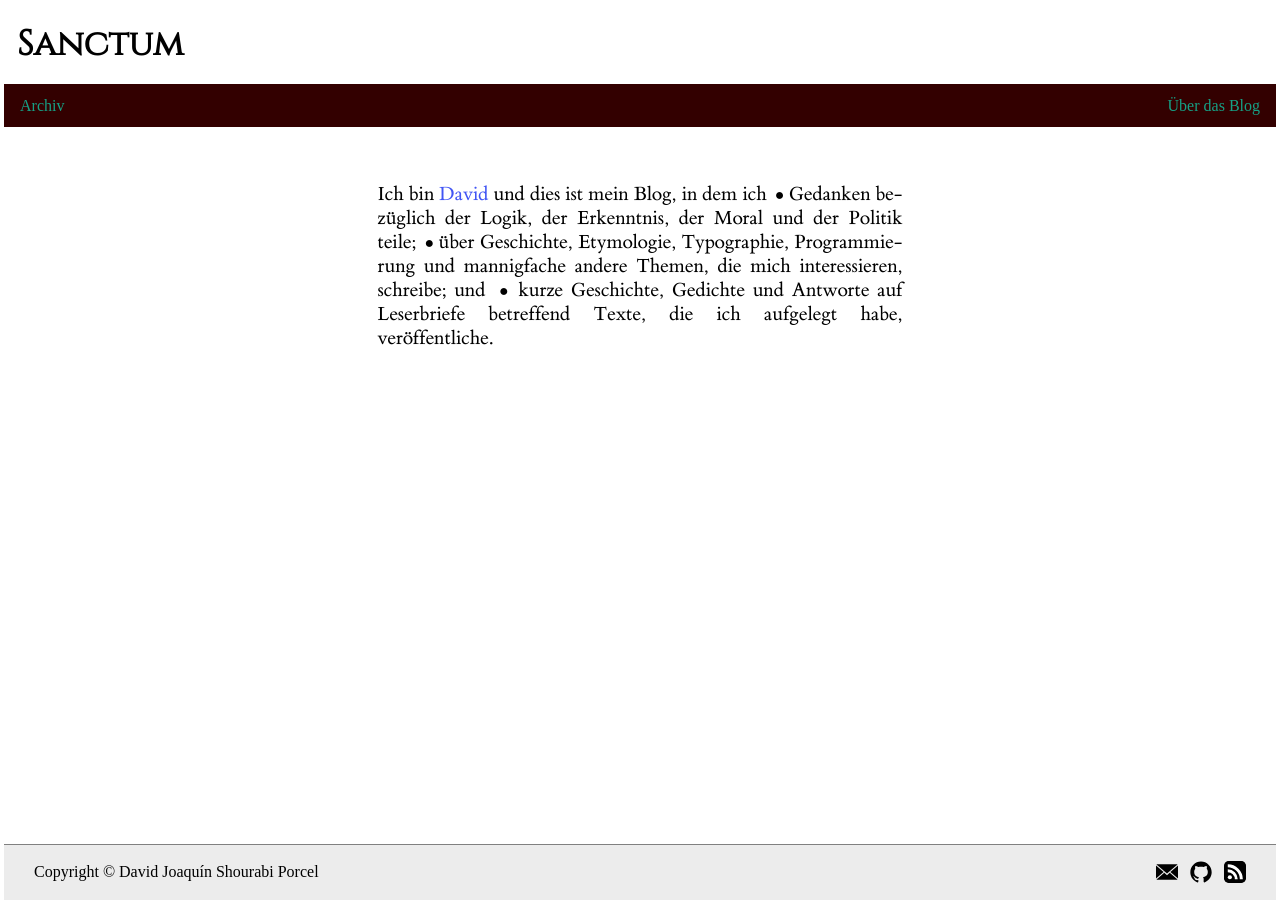
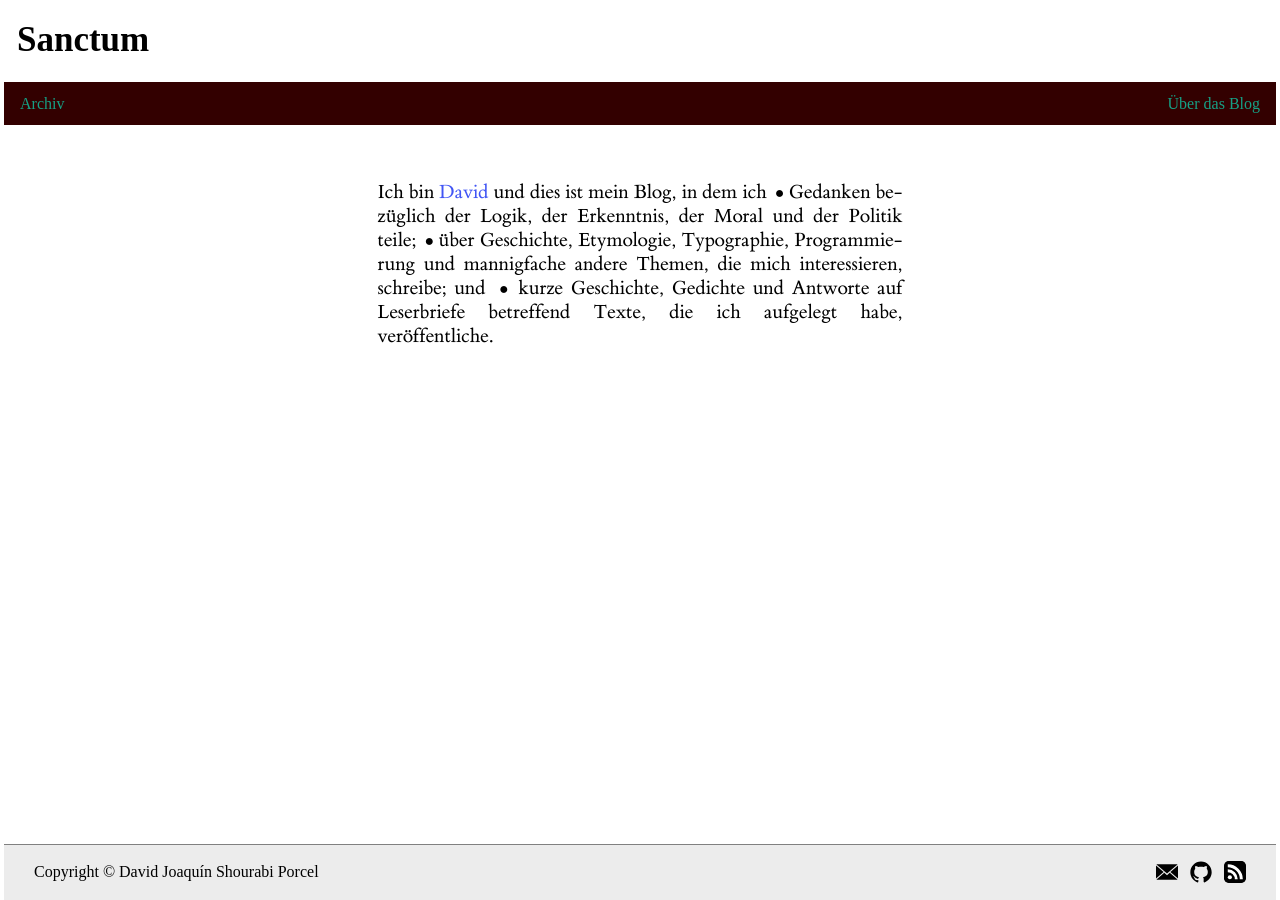
Before and after one commit to kalrish/blog, a Jekyll site: the page built from de/about.html, in a window 1280 px wide. Built offline with Jekyll 4.4.1, drawn with Linux system fonts in a browser that asks for light colours; some web fonts are replaced.

Commit message:
Use Cinzel font from common repository

```diff
--- a/_sass/base.scss
+++ b/_sass/base.scss
@@ -1,4 +1,4 @@
-@import "fonts/cinzel";
+@import url('https://fonts.resources.www.djsp.eu/cinzel/regular.css');
 
 * {
 	box-sizing: border-box;
--- a/_sass/category.scss
+++ b/_sass/category.scss
@@ -0,0 +1 @@
+@import url('https://fonts.resources.www.djsp.eu/cinzel/regular.css') screen;
--- a/_sass/category/screen.scss
+++ b/_sass/category/screen.scss
@@ -22,7 +22,6 @@
 
 @import "index";
 @import "text";
-@import "fonts/cinzel";
 @import "fonts/et-book";
 
 @media (max-width: 1000px) {
--- a/_sass/fonts/cinzel.scss
+++ /dev/null
@@ -1,5 +0,0 @@
-@font-face {
-	font-family: Cinzel;
-	font-weight: normal;
-	src: url($baseurl + "/assets/fonts/Cinzel/Cinzel-Regular.woff2") format("woff2"), url($baseurl + "/assets/fonts/Cinzel/Cinzel-Regular.woff") format("woff"), url($baseurl + "/assets/fonts/Cinzel/Cinzel-Regular.otf") format("opentype");
-}
--- /dev/null
+++ b/_sass/home.scss
@@ -0,0 +1 @@
+@import url('https://fonts.resources.www.djsp.eu/cinzel/regular.css') screen;
--- a/_sass/home/screen.scss
+++ b/_sass/home/screen.scss
@@ -1,6 +1,5 @@
 @import "language-highlight";
 @import "text";
-@import "fonts/cinzel";
 @import "fonts/et-book";
 
 #site-header {
--- a/_sass/index.scss
+++ b/_sass/index.scss
@@ -1,6 +1,7 @@
 @import "language-highlight";
 @import "taglink";
-@import "fonts/cinzel";
+
+@import url('https://fonts.resources.www.djsp.eu/cinzel/regular.css');
 
 main {
 	display: grid;
--- /dev/null
+++ b/_sass/tag.scss
@@ -0,0 +1 @@
+@import url('https://fonts.resources.www.djsp.eu/cinzel/regular.css') screen;
--- a/_sass/tag/screen.scss
+++ b/_sass/tag/screen.scss
@@ -18,7 +18,6 @@
 }
 
 @import "index";
-@import "fonts/cinzel";
 @import "fonts/et-book";
 
 @media (max-width: 1000px) {
```
Also changed, not shown: assets/fonts/Cinzel/Cinzel-Regular.woff (deleted), assets/fonts/Cinzel/Cinzel-Regular.woff2 (deleted).
